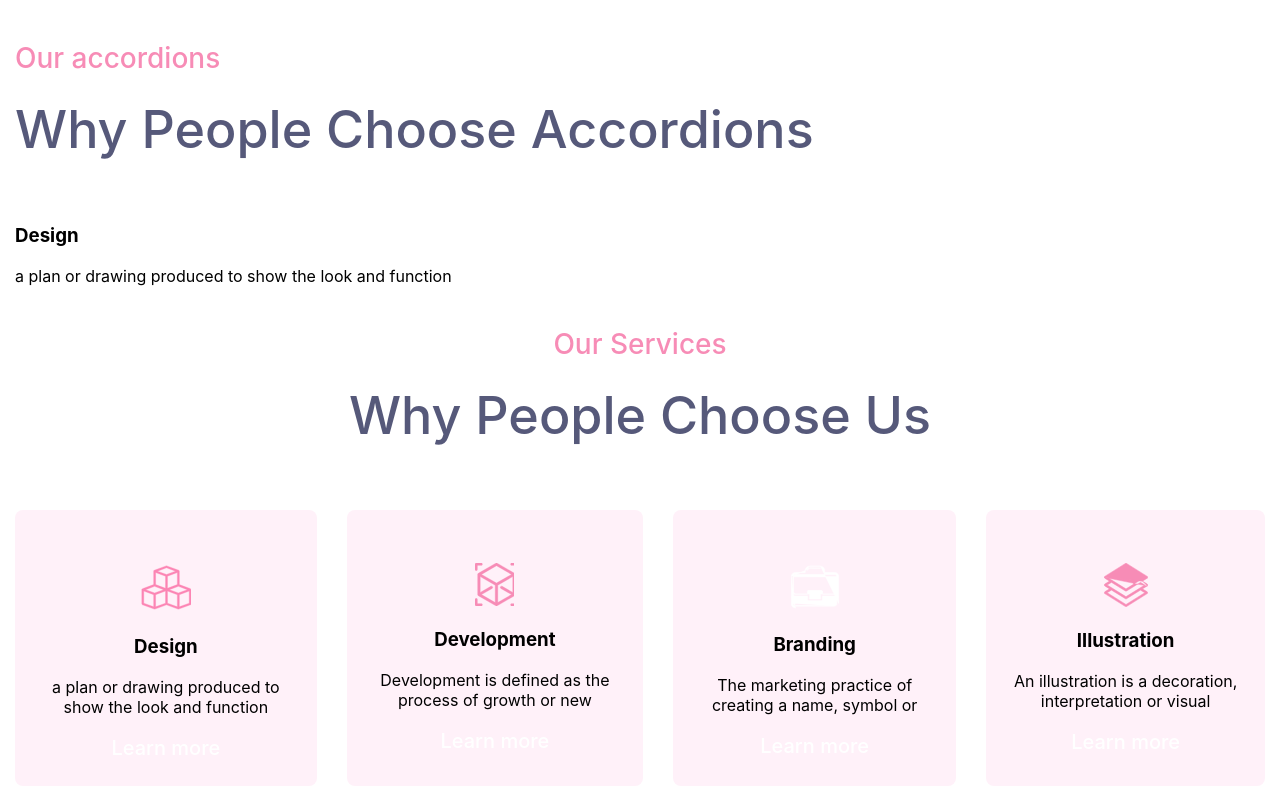
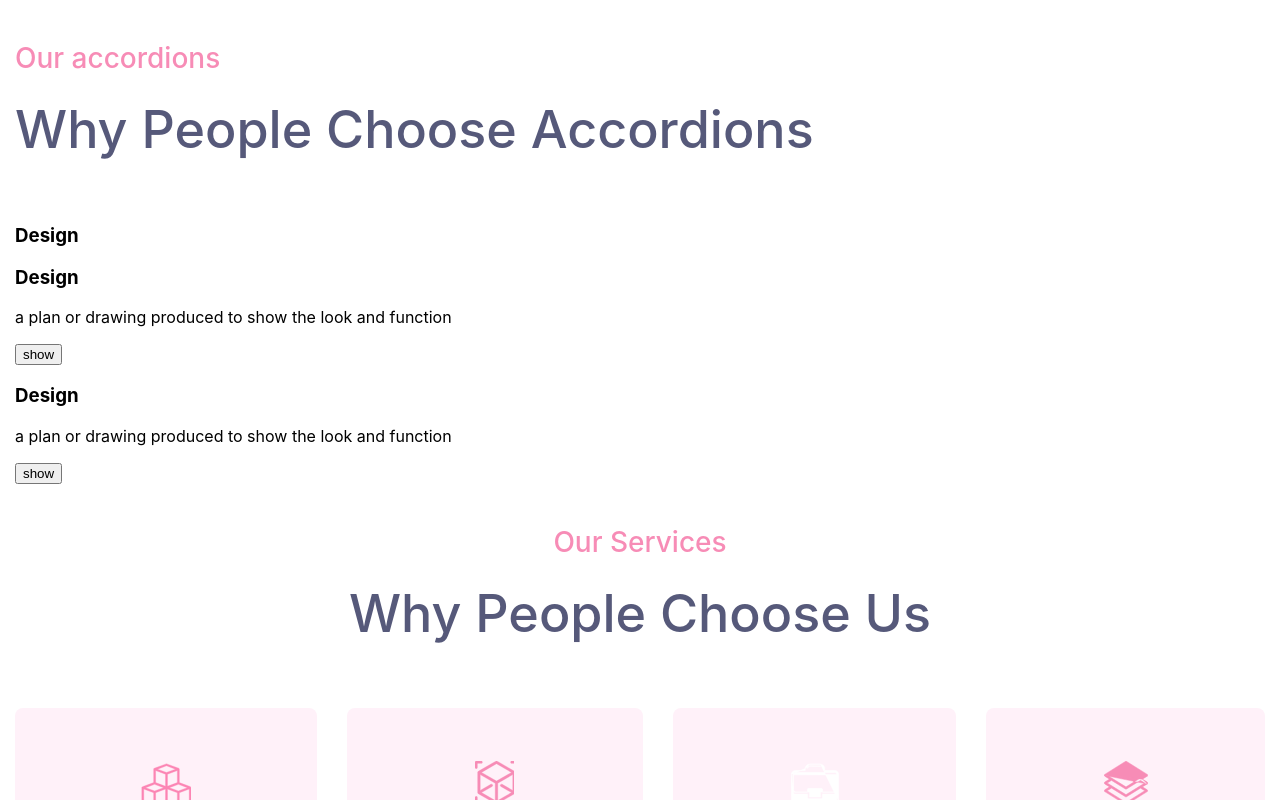
Before and after one commit to masha-kozhukh/react, a React (Create React App) app: page / in a window 1280 px wide. Shown: the top 800 px of the page. Built offline with nearby package versions, Linux system fonts and the light colour scheme.

Commit message:
added accordion  logics

```diff
--- a/src/App.tsx
+++ b/src/App.tsx
@@ -16,6 +16,16 @@ const accordions: AccordionsProps = {
       name: "Design",
       text: "a plan or drawing produced to show the look and function",
       id: 0,
+    },
+    {
+      name: "Design",
+      text: "a plan or drawing produced to show the look and function",
+      id: 1,
+    },
+    {
+      name: "Design",
+      text: "a plan or drawing produced to show the look and function",
+      id: 2,
     },
   ],
   subtitle: "Our accordions",
@@ -81,21 +91,23 @@ const information: InformationProps = {
   },
 };
 const hooks = {
-  useButtonHandler() {
-    const [show, setShow] = React.useState<boolean>(true);
+  useShowInformationButtonHandler() {
+    const [showInformation, setShowInformation] = React.useState<boolean>(true);
 
-    const onShowClick = React.useCallback(() => {
-      setShow((previousState: boolean) => !previousState);
+    const onShowInformationClick = React.useCallback(() => {
+      setShowInformation((previousState: boolean) => !previousState);
     }, []);
 
     return {
-      show,
-      onShowClick,
+      showInformation,
+      onShowInformationClick,
     };
   },
 };
 function App() {
-  const { onShowClick, show } = hooks.useButtonHandler();
+  const { onShowInformationClick, showInformation } =
+    hooks.useShowInformationButtonHandler();
+
   return (
     <div className="container">
       {/* <Services */}
@@ -105,8 +117,8 @@ function App() {
       {/*/> */}
       <Accordion {...accordions} />
       <Services {...services} />
-      <Button onClick={onShowClick} name="hide" />
-      {show && <Information {...information} />}
+      <Button onClick={onShowInformationClick} name="hide" />
+      {showInformation && <Information {...information} />}
     </div>
   );
 }
--- a/src/components/Accordion.tsx
+++ b/src/components/Accordion.tsx
@@ -9,14 +9,19 @@ export type AccordionsProps = {
 
 export const Accordion = React.memo((props: AccordionsProps) => {
   const { subtitle, title, contents } = props;
-
+  const [activeIndex, setActiveIndex] = React.useState<number>(0);
   return (
     <section className="accordion">
       <p className="subTitle">{subtitle}</p>
       <h1 className="title">{title}</h1>
       <div className="accordion-block">
         {contents.map((item) => (
-          <Panel key={item.id} content={item} />
+          <Panel
+            key={item.id}
+            activeIndex={activeIndex}
+            setActiveIndex={() => setActiveIndex(item.id)}
+            content={item}
+          />
         ))}
       </div>
     </section>
--- a/src/components/Panel.tsx
+++ b/src/components/Panel.tsx
@@ -8,19 +8,27 @@ export type Content = {
 };
 
 type Props = {
-  content: Omit<Content, "id">;
+  activeIndex: number;
+  setActiveIndex: () => void;
+  content: Content;
 };
 
 export const Panel = React.memo((props: Props) => {
   const {
-    content: { name, text },
+    activeIndex,
+    setActiveIndex,
+    content: { name, text, id },
   } = props;
 
   return (
     <div className="panel">
       <h3>{name}</h3>
-      <p>{text}</p>
-      {/* <Button onClick={onShowPanel} name="show" /> */}
+      {activeIndex !== id && (
+        <>
+          <p>{text}</p>
+          <Button onClick={setActiveIndex} name="show" />
+        </>
+      )}
     </div>
   );
 });
```
